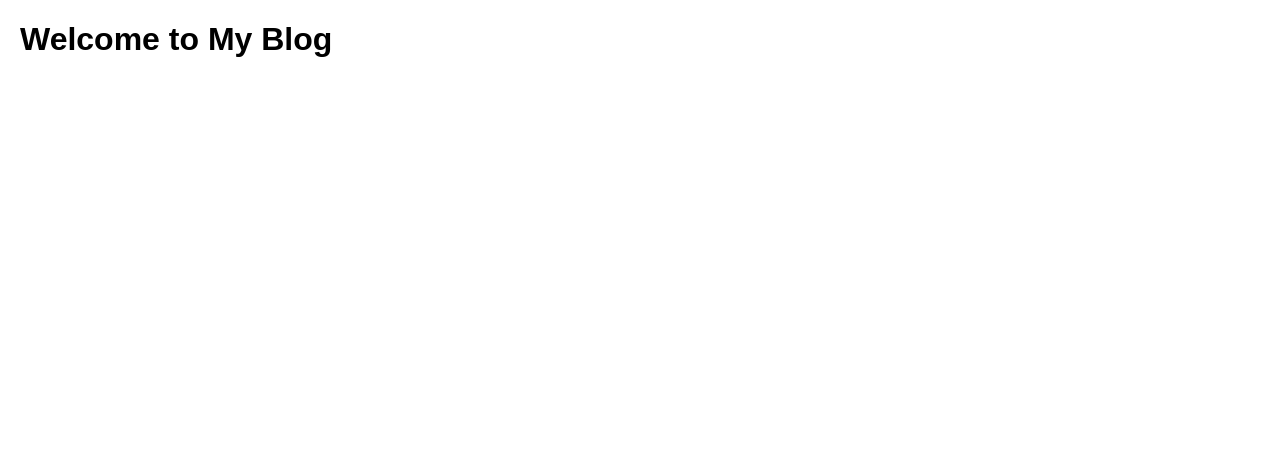
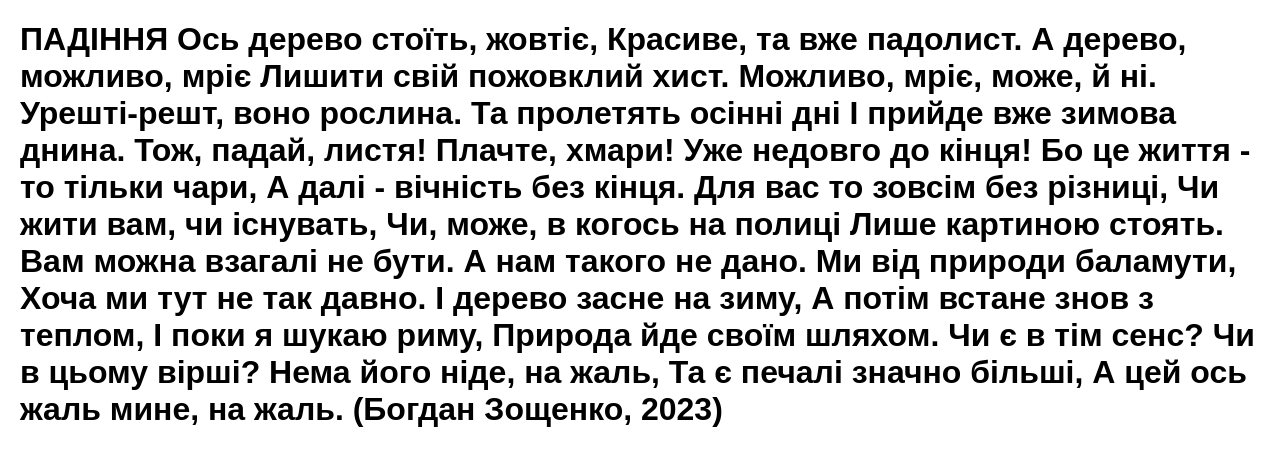
Before and after one commit to BohdanZoshchenko/BohdanZoshchenko, a plain HTML site: page index.html in a window 1280 px wide. Drawn offline with Linux system fonts and the light colour scheme; no server answers.

Commit message:
Update index.html

```diff
--- a/index.html
+++ b/index.html
@@ -12,7 +12,36 @@
   </style>
 </head>
 <body>
-  <h1>Welcome to My Blog</h1>
+  <h1>ПАДІННЯ
+Ось дерево стоїть, жовтіє,
+Красиве, та вже падолист.
+А дерево, можливо, мріє
+Лишити свій пожовклий хист.
+Можливо, мріє, може, й ні.
+Урешті-решт, воно рослина.
+Та пролетять осінні дні
+І прийде вже зимова днина.
+Тож, падай, листя! Плачте, хмари!
+Уже недовго до кінця!
+Бо це життя - то тільки чари,
+А далі - вічність без кінця.
+Для вас то зовсім без різниці,
+Чи жити вам, чи існувать,
+Чи, може, в когось на полиці
+Лише картиною стоять.
+Вам можна взагалі не бути.
+А нам такого не дано.
+Ми від природи баламути,
+Хоча ми тут не так давно.
+І дерево засне на зиму,
+А потім встане знов з теплом,
+І поки я шукаю риму,
+Природа йде своїм шляхом.
+Чи є в тім сенс? Чи в цьому вірші?
+Нема його ніде, на жаль,
+Та є печалі значно більші,
+А цей ось жаль мине, на жаль.
+(Богдан Зощенко, 2023)</h1>
   <div id="posts"></div>
 
   <script>
```
